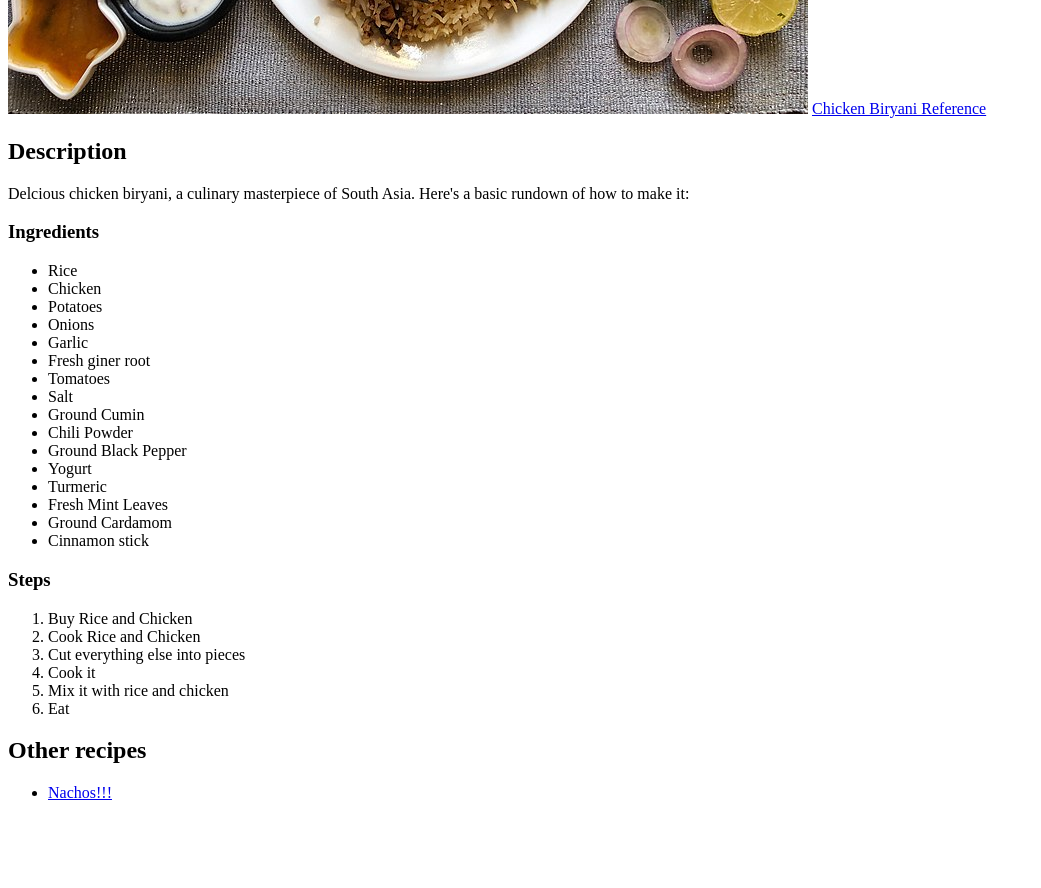
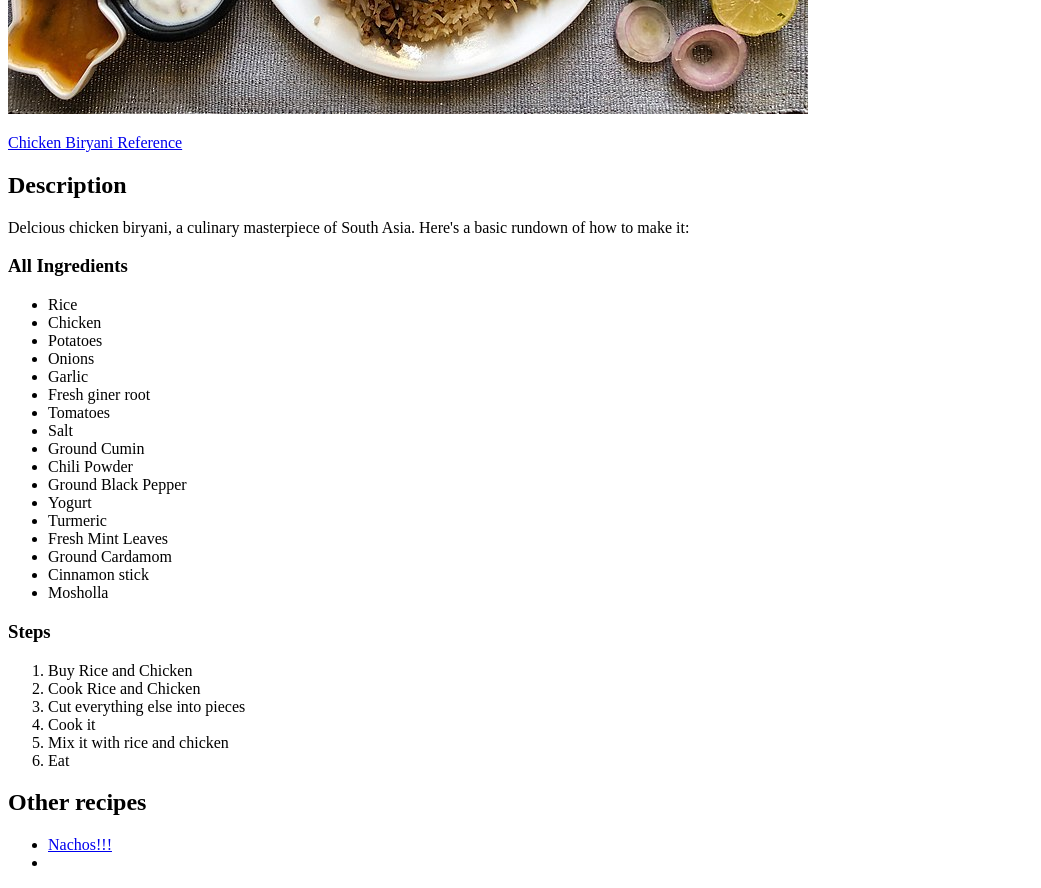
Before and after one commit to arabaaarrrrrr/odin_recipes, a plain HTML site: page recipes/biryani.html in a window 1280 px wide. Shown: the part 480-1368 px from the top of the page, without its empty margins (0-1041 px from the left). Before the commit the page ends 1298 px from the top, so only its background shows below. Drawn offline with Linux system fonts and the light colour scheme.

Commit message:
Made a small edit

```diff
--- a/recipes/biryani.html
+++ b/recipes/biryani.html
@@ -3,16 +3,16 @@
 <head>
     <meta charset="UTF-8">
     <meta name="viewport" content="width=device-width, initial-scale=1.0">
-    <title>Document</title>
+    <title>Biryani Dish</title>
 </head>
 <body>
     <h1>Biryani Recipe</h1>
     <img src="Biryani_Hyderbadi_.jpeg">
 
-    <a href="https://www.allrecipes.com/recipe/16102/chicken-biryani/">Chicken Biryani Reference</a>
+    <p><a href="https://www.allrecipes.com/recipe/16102/chicken-biryani/">Chicken Biryani Reference</a></p>
     <h2>Description</h2>
     <p>Delcious chicken biryani, a culinary masterpiece of South Asia. Here's a basic rundown of how to make it:</p>
-    <h3>Ingredients</h3>
+    <h3>All Ingredients</h3>
     <ul>
         <li>Rice</li>
         <li>Chicken</li>
@@ -30,6 +30,7 @@
         <li>Fresh Mint Leaves</li>
         <li>Ground Cardamom</li>
         <li>Cinnamon stick</li>
+        <li>Mosholla</li>
     </ul>
     <h3>Steps</h3>
     <ol>
@@ -43,6 +44,8 @@
     <h2>Other recipes</h2>
     <ul>
         <li><a href="https://www.allrecipes.com/breakfast-nachos-recipe-8679259">Nachos!!!</a></li>
+        <!--add a link that takes me back to list of recipes-->
+        <li><a href=""</li>
     </ul>
 </body>
 </html>
```
